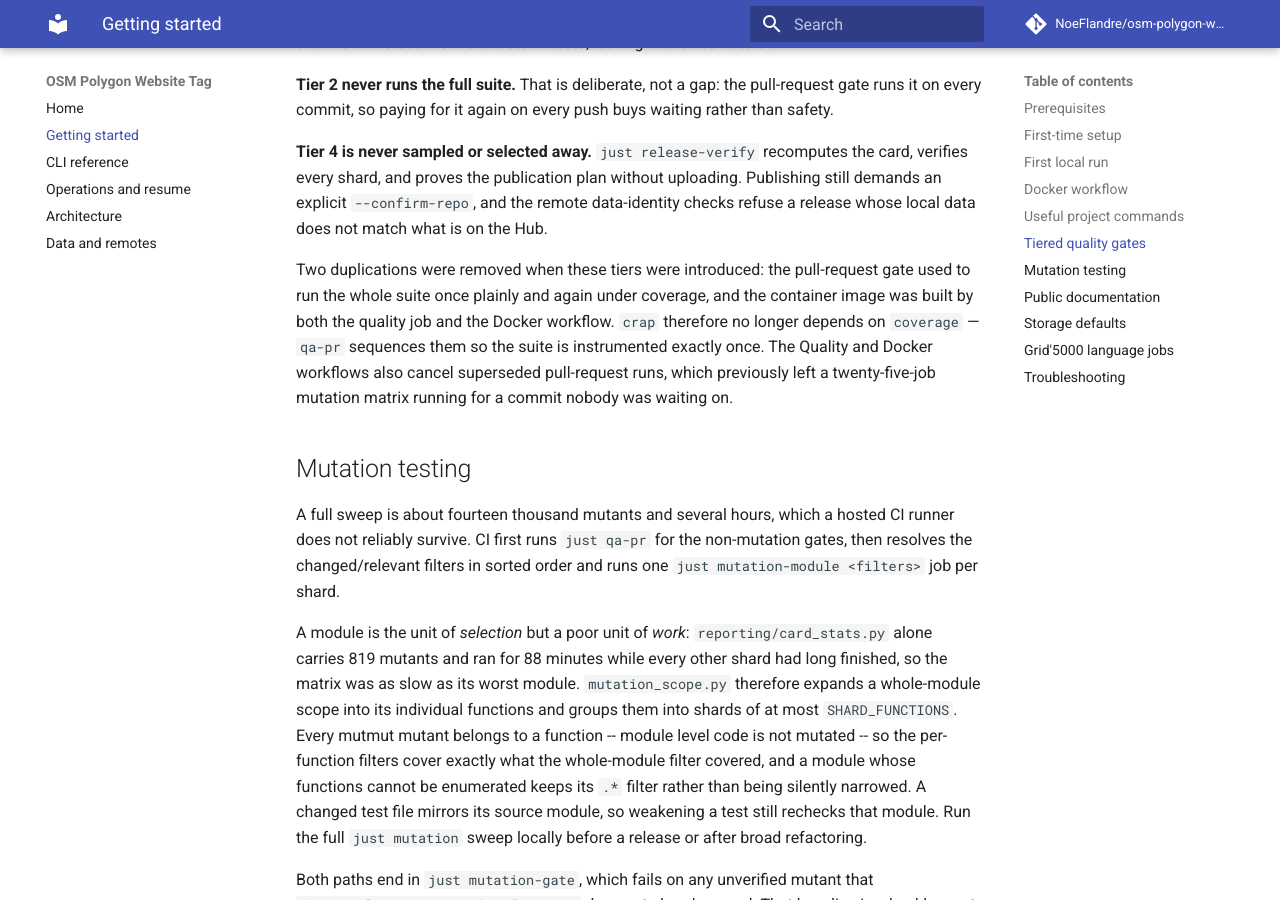
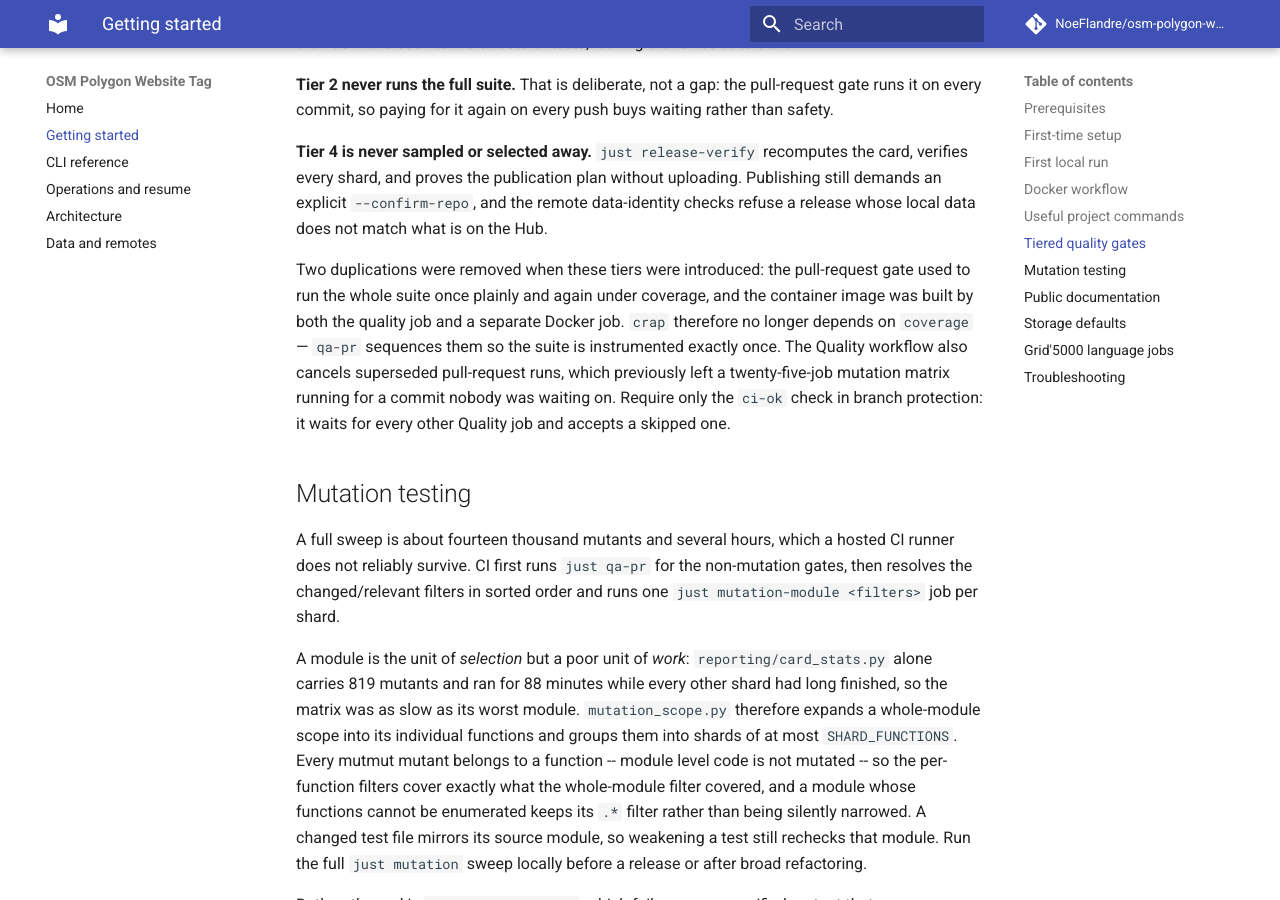
Before and after one commit to NoeFlandre/osm-polygon-website-tag, an MkDocs documentation site: the page built from docs/setup.md, in a window 1280 px wide and 900 px high, scrolled down 4622 px. Built offline with MkDocs 1.6.1 and Material for MkDocs 9.7.7, drawn with Linux system fonts in a browser that asks for light colours; comment, search, counter and statistics services are not loaded.

Commit message:
docs: describe ci-ok and the folded Docker job
Refs #74

Co-Authored-By: Claude Sonnet 5.5 <noreply@anthropic.com>
Claude-Session: https://claude.ai/code/session_01PwCZoGEHawznxo9Q4wiDp6

```diff
--- a/docs/setup.md
+++ b/docs/setup.md
@@ -178,12 +178,13 @@ what is on the Hub.
 
 Two duplications were removed when these tiers were introduced: the
 pull-request gate used to run the whole suite once plainly and again under
-coverage, and the container image was built by both the quality job and the
-Docker workflow. `crap` therefore no longer depends on `coverage` — `qa-pr`
-sequences them so the suite is instrumented exactly once. The Quality and
-Docker workflows also cancel superseded pull-request runs, which previously
+coverage, and the container image was built by both the quality job and a
+separate Docker job. `crap` therefore no longer depends on `coverage` — `qa-pr`
+sequences them so the suite is instrumented exactly once. The Quality
+workflow also cancels superseded pull-request runs, which previously
 left a twenty-five-job mutation matrix running for a commit nobody was
-waiting on.
+waiting on. Require only the `ci-ok` check in branch protection: it waits for
+every other Quality job and accepts a skipped one.
 
 ## Mutation testing
 
```
Also changed, not shown: AGENTS.md (+3 -2 lines).
